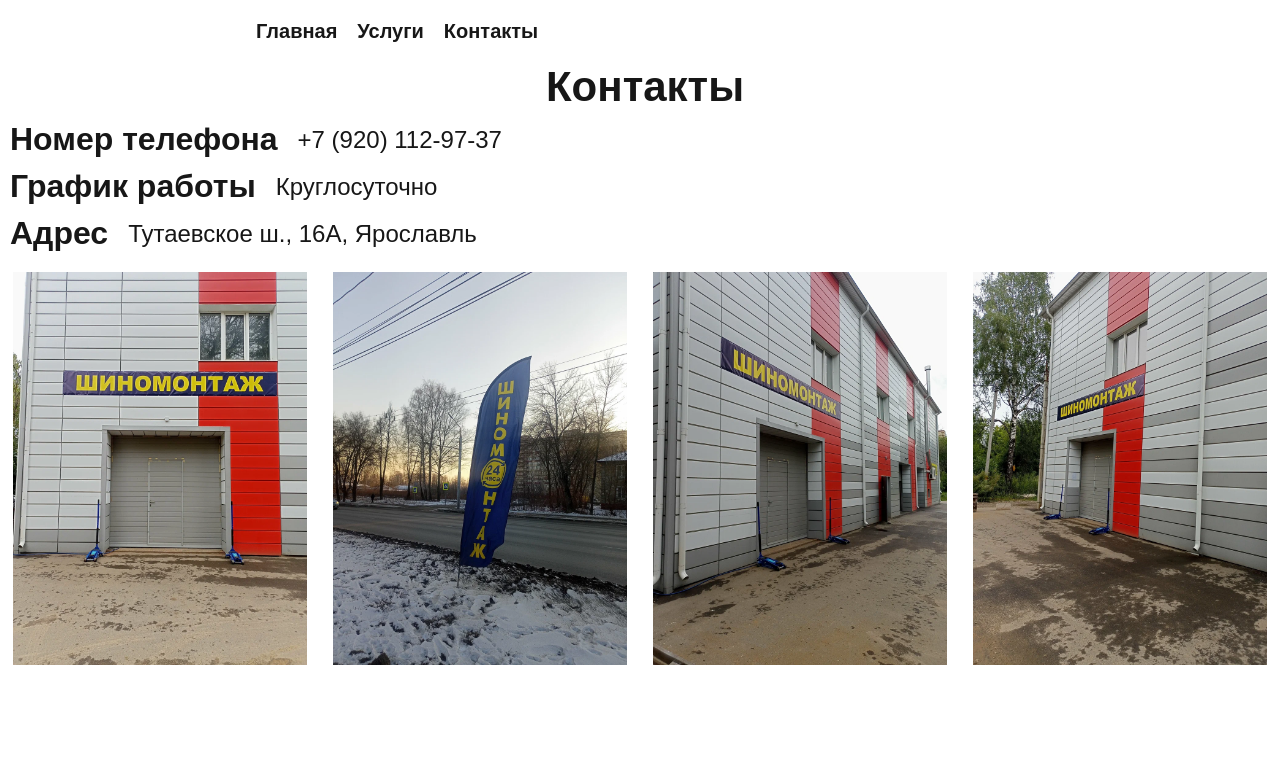
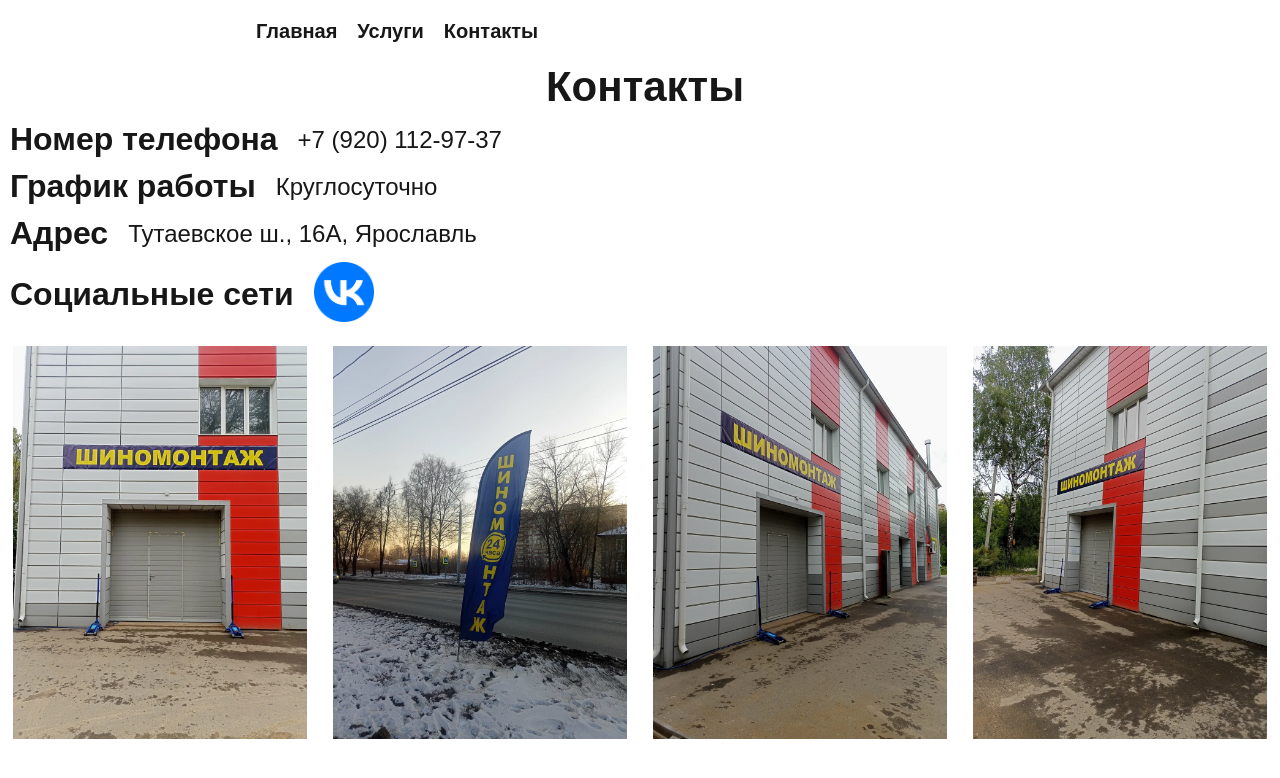
Before and after one commit to Jlakamka/Shinomontage24, a Next.js app: page /contacts in a window 1280 px wide. Shown: the top 778 px of the page. Built offline with nearby package versions, Linux system fonts and the light colour scheme.

Commit message:
update contacts

```diff
--- a/public/components/contacts/Contacts.tsx
+++ b/public/components/contacts/Contacts.tsx
@@ -5,6 +5,7 @@ import place4 from "../../image/place/place4.webp";
 
 import place5 from "../../image/place/place5.webp";
 import Image from "next/image";
+import vkImage from "../../image/social/vk_group.png";
 export default function Contacts() {
   const contactsImg = [
     {
@@ -42,12 +43,20 @@ export default function Contacts() {
           <h4 className="">Адрес</h4>
           <p className="">Тутаевское ш., 16А, Ярославль</p>
         </div>
+        <div className="contacts__date-social">
+          <h4 className="">Социальные сети</h4>
+          <a className="contacts__vk" href="https://vk.com/parigamontazj">
+            <Image src={vkImage} alt="vk" className="contacts__vk-img" />
+          </a>
+        </div>
       </div>
-      <div className="contacts__images">
+      <ul className="contacts__images">
         {contactsImg.map((el) => (
-          <Image className="contacts__image" src={el.img} alt="image" />
+          <li key={el.id} className="contacts__list">
+            <Image className="contacts__image" src={el.img} alt="image" />
+          </li>
         ))}
-      </div>
+      </ul>
     </section>
   );
 }
--- a/public/components/contacts/contacts.css
+++ b/public/components/contacts/contacts.css
@@ -18,12 +18,16 @@
     row-gap: 0;
   }
 }
-.contacts__image {
+.contacts__list {
   width: 47%;
   height: 20%;
   @media (width>720px) {
     width: 23%;
   }
+}
+.contacts__image {
+  width: 100%;
+  height: 100%;
 }
 
 .contacts__date-number {
@@ -51,6 +55,25 @@
     gap: 20px;
   }
 }
+.contacts__date-social {
+  display: inline;
+  @media (width > 520px) {
+    display: flex;
+    align-items: center;
+    gap: 20px;
+  }
+}
+.contacts__date-social h4 {
+  white-space: nowrap;
+}
+.contacts__vk {
+  /* width: 100px;
+  height: 100px; */
+}
+.contacts__vk-img {
+  width: 60px;
+  height: 60px;
+}
 .contacts__date h4 {
   font-size: 32px;
 }
```
Also changed, not shown: public/image/social/vk_group.png (added).
